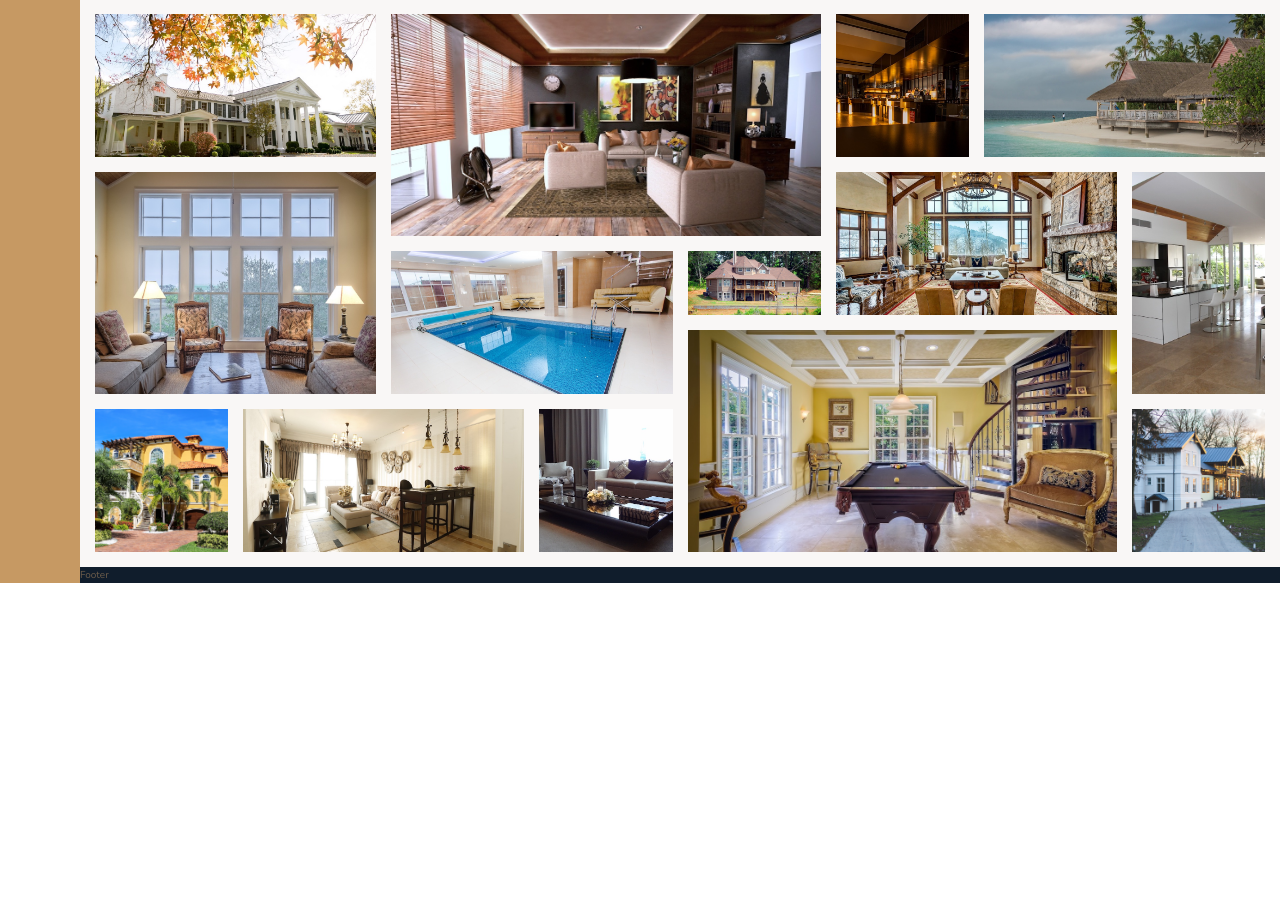
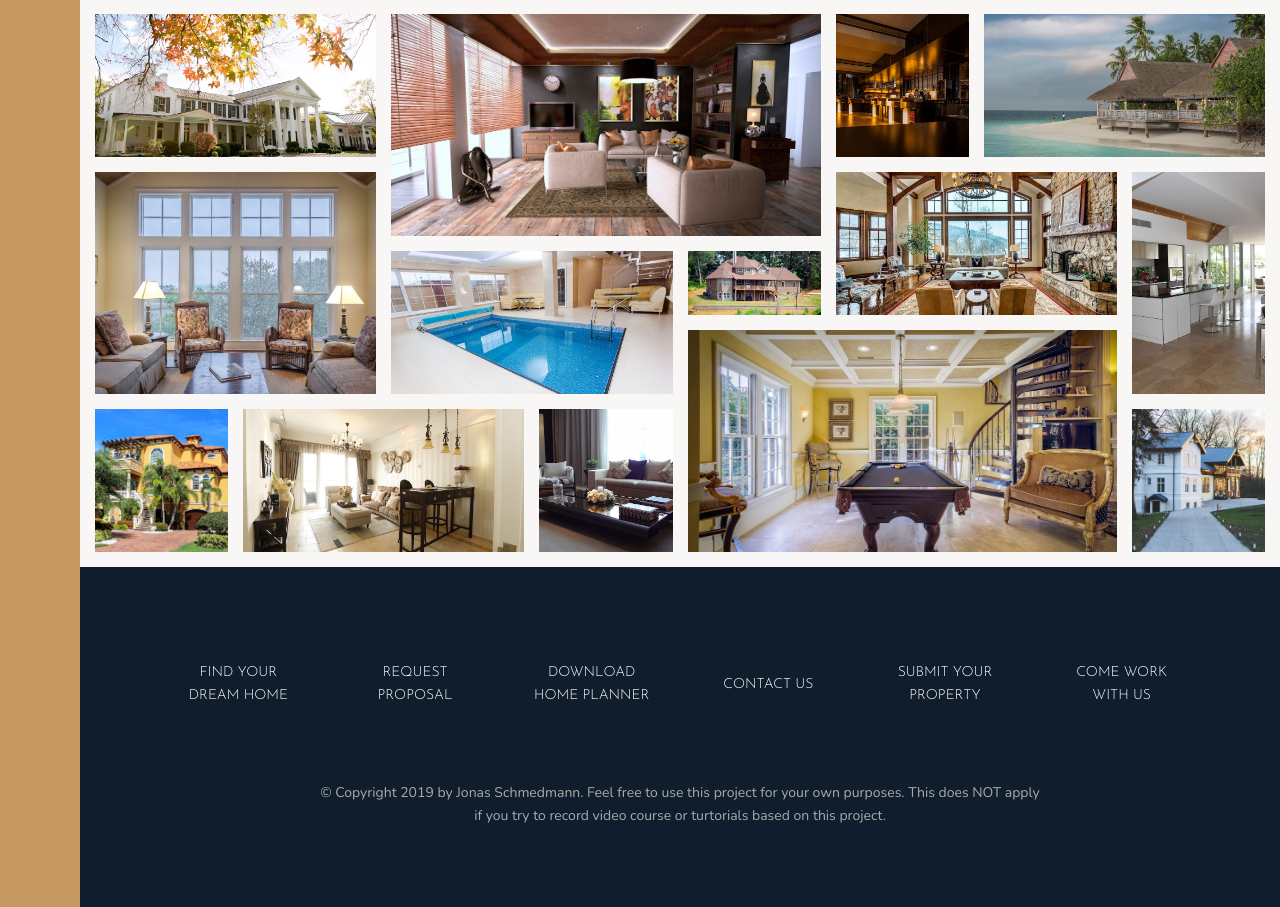
Before and after one commit to anhtran304/nexter, a PHP site: page / in a window 1280 px wide. Shown: the part 3100-4007 px from the top of the page. Before the commit the page ends 3683 px from the top, so only its background shows below. Run offline with PHP 8.4, Linux system fonts and the light colour scheme.

Commit message:
Finish Footer

```diff
--- a/css/style.css
+++ b/css/style.css
@@ -260,4 +260,34 @@ body {
 
 .footer {
   background-color: #101d2c;
-  grid-column: full-start / full-end; }
+  grid-column: full-start / full-end;
+  padding: 8rem; }
+
+.nav {
+  list-style: none;
+  display: grid;
+  grid-template-columns: repeat(auto-fit, minmax(15rem, 1fr));
+  grid-gap: 2rem;
+  align-items: center; }
+  .nav__link:link, .nav__link:visited {
+    font-size: 1.4rem;
+    color: #fff;
+    text-decoration: none;
+    font-family: "Josefin Sans", sans-serif;
+    text-transform: uppercase;
+    text-align: center;
+    padding: 1.5rem;
+    display: block;
+    transition: all .2s; }
+  .nav__link:hover, .nav__link:active {
+    background-color: rgba(255, 255, 255, 0.05);
+    transform: translateY(-3px); }
+
+.copyright {
+  font-size: 1.4rem;
+  color: #aaa;
+  margin-top: 6rem;
+  margin-right: auto;
+  margin-left: auto;
+  text-align: center;
+  width: 70%; }
--- a/index.html
+++ b/index.html
@@ -344,7 +344,18 @@
 
     <!-- FOOTER -->
     <footer class="footer">
-      Footer
+      <ul class="nav">
+        <li class="nav__item"><a href="#" class="nav__link">Find your dream home</a></li>
+        <li class="nav__item"><a href="#" class="nav__link">Request proposal</a></li>
+        <li class="nav__item"><a href="#" class="nav__link">Download home planner</a></li>
+        <li class="nav__item"><a href="#" class="nav__link">Contact us</a></li>
+        <li class="nav__item"><a href="#" class="nav__link">Submit your property</a></li>
+        <li class="nav__item"><a href="#" class="nav__link">Come work with us</a></li>
+      </ul>
+      <p class="copyright">
+        &copy; Copyright 2019 by Jonas Schmedmann. Feel free to use this project for your own purposes. This does NOT apply if you
+        try to record video course or turtorials based on this project.
+      </p>
     </footer>
   </body>
 </html>
--- a/sass/_footer.scss
+++ b/sass/_footer.scss
@@ -1,4 +1,44 @@
 .footer {
     background-color: $color-secondary;
     grid-column: full-start / full-end;
+    padding: 8rem;
 }
+
+.nav {
+    list-style: none;
+
+    display: grid;
+    grid-template-columns: repeat(auto-fit, minmax(15rem, 1fr));
+    grid-gap: 2rem;
+    align-items: center;
+
+    &__link:link,
+    &__link:visited {
+        font-size: 1.4rem;
+        color: #fff;
+        text-decoration: none;
+        font-family: $font-display;
+        text-transform: uppercase;
+        text-align: center;
+        padding: 1.5rem;
+        display: block;
+        transition: all .2s;
+
+    }
+
+    &__link:hover,
+    &__link:active {
+        background-color: rgba($color: #FFF, $alpha: .05);
+        transform: translateY(-3px);
+    }
+}
+
+.copyright {
+    font-size: 1.4rem;
+    color: $color-grey-light-2;
+    margin-top: 6rem;
+    margin-right: auto;
+    margin-left: auto;
+    text-align: center;
+    width: 70%;
+}
```
